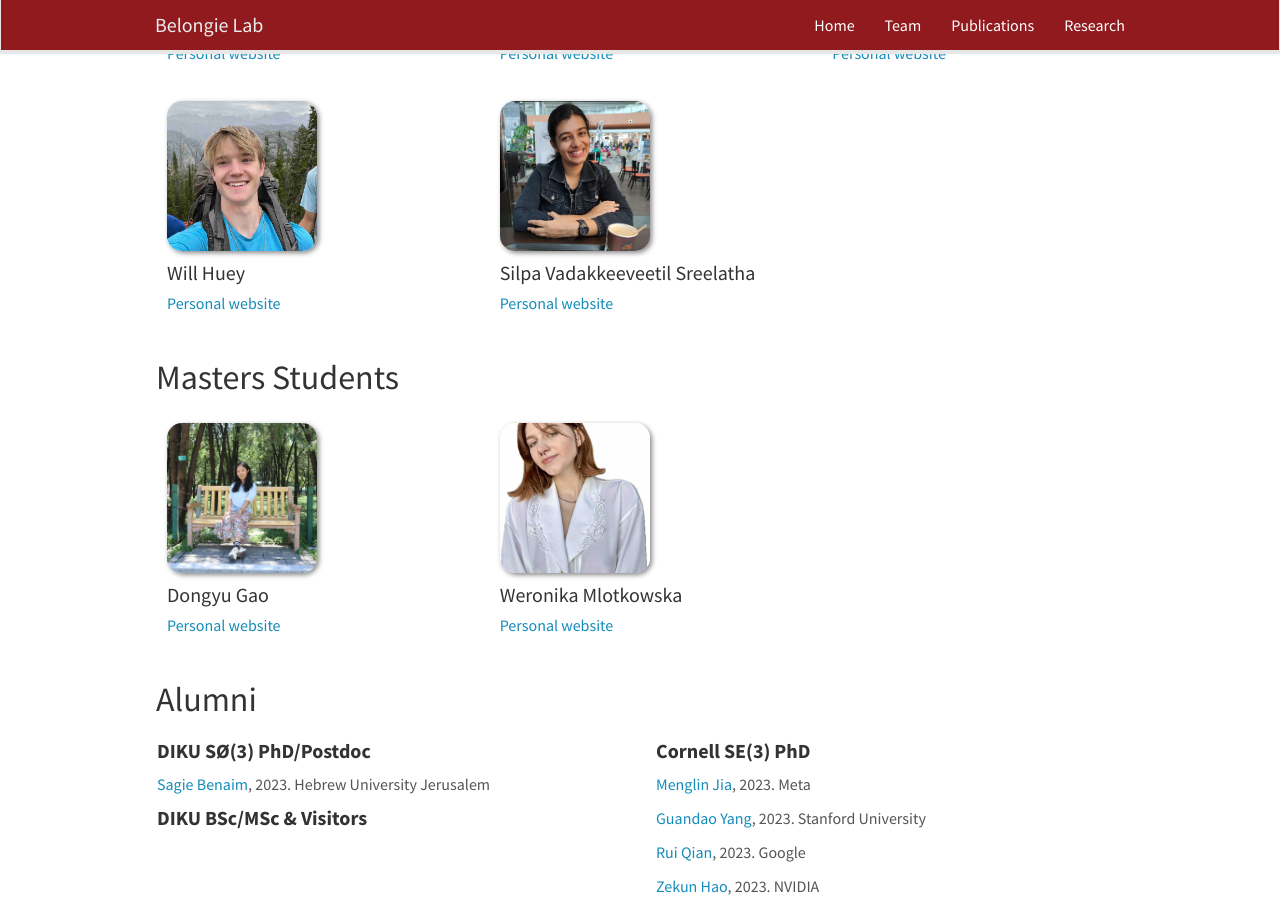
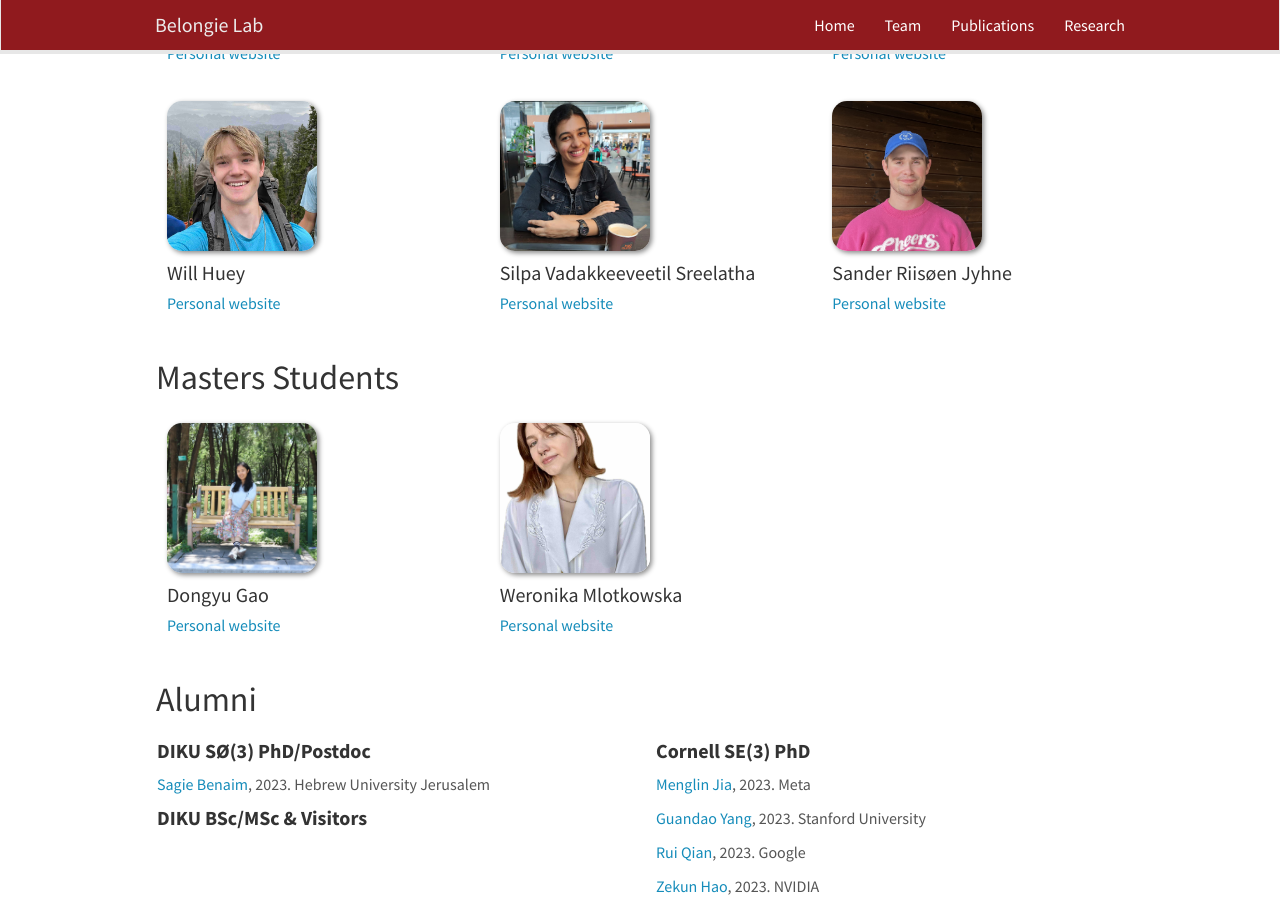
Before and after one commit to BelongieLab/belongielab.github.io, a Jekyll site: the page built from _pages/team.md, in a window 1280 px wide and 900 px high, scrolled down 2955 px. Built offline with Jekyll 4.4.1, drawn with Linux system fonts in a browser that asks for light colours; nearby versions of some CDN libraries.

Commit message:
added Sander Riisøen Jyhne

```diff
--- a/_data/vr_members.yml
+++ b/_data/vr_members.yml
@@ -31,3 +31,6 @@
 - name: Silpa Vadakkeeveetil Sreelatha
   photo: silpa.jpg
   website: https://silpavs.github.io/
+- name: Sander Riisøen Jyhne
+  photo: sjyhne.jpg
+  website: https://sjyhne.github.io/
```
Also changed, not shown: images/teampic/sjyhne.jpg (added).
